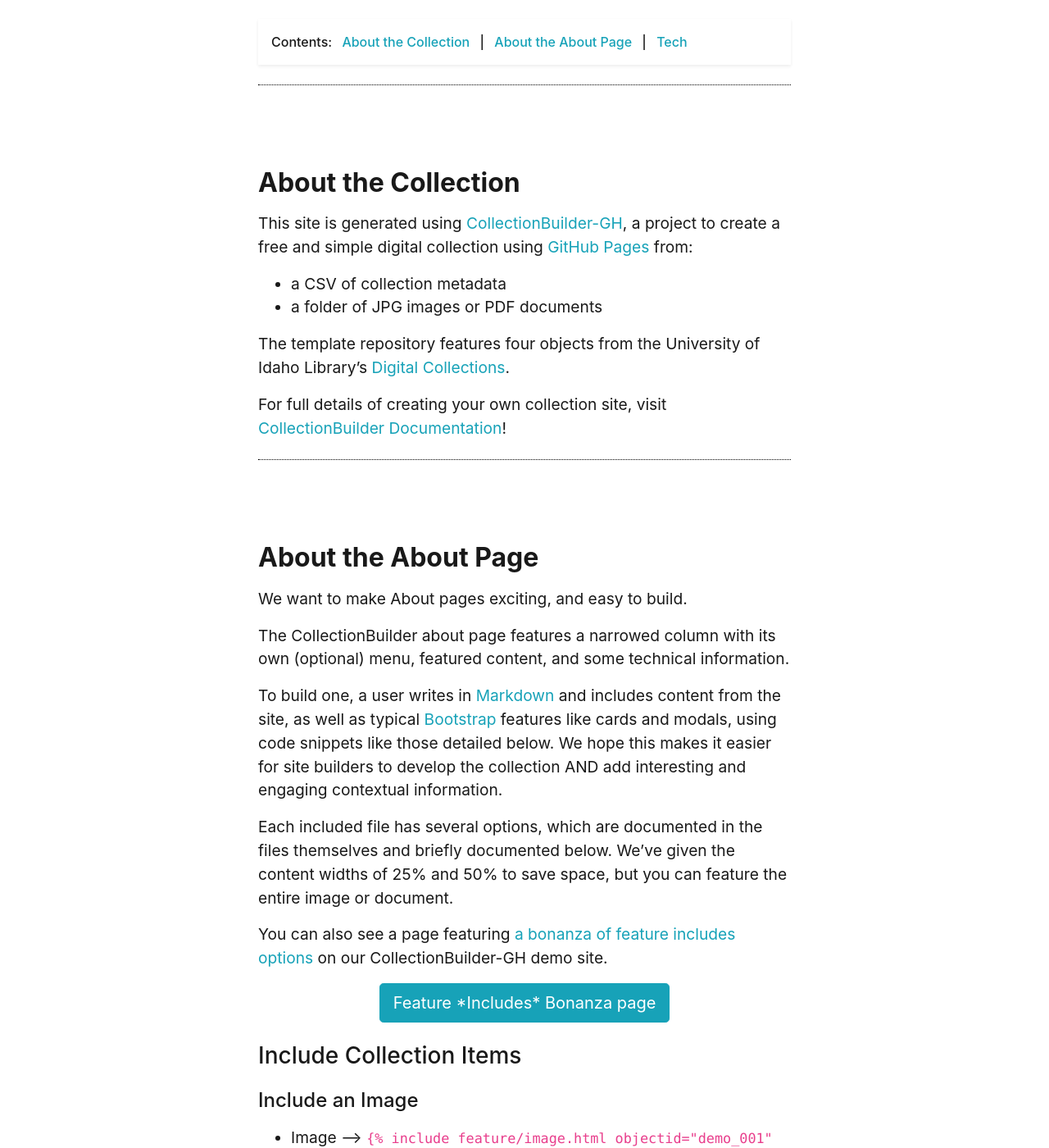
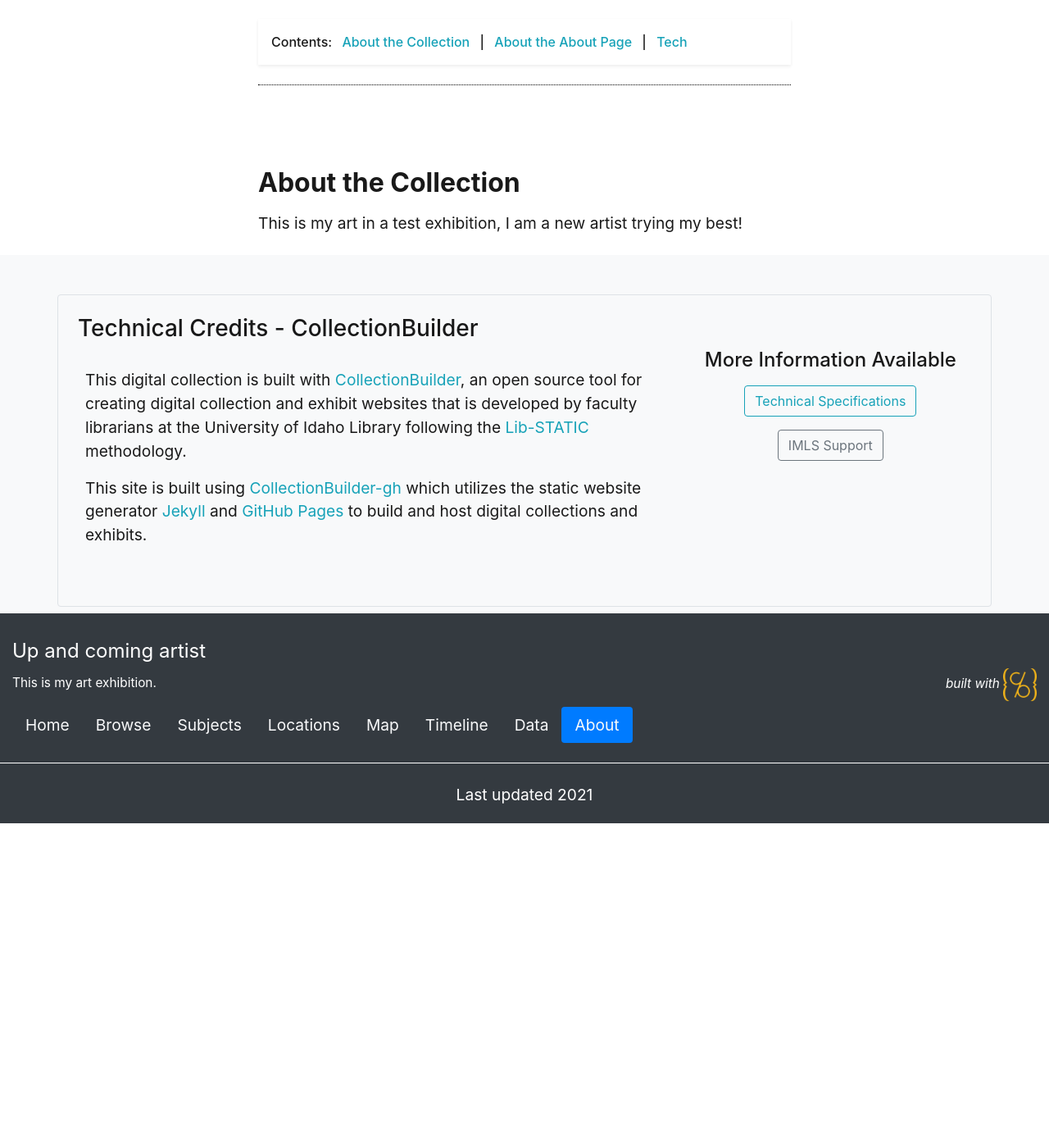
Before and after one commit to ellabelle/Up-and-coming-artist, a Jekyll site: the page built from pages/about.md, in a window 1280 px wide and 1400 px high, scrolled down 469 px. Shown: the whole window at 82% size. Built offline with Jekyll 4.4.1, drawn with Linux system fonts in a browser that asks for light colours; after the commit the page ends 1473 px from its top, so only the background shows below that; some of the changed text lies outside the part shown.

Commit message:
Update about.md

```diff
--- a/pages/about.md
+++ b/pages/about.md
@@ -14,14 +14,4 @@
 
 ## About the Collection
 
-This site is generated using [CollectionBuilder-GH](https://collectionbuilding.github.io/gh/), a project to create a free and simple digital collection using [GitHub Pages](https://pages.github.com/) from:
-
-- a CSV of collection metadata
-- a folder of JPG images or PDF documents
-
-The template repository features four objects from the University of Idaho Library's [Digital Collections](https://www.lib.uidaho.edu/digital).
-
-For full details of creating your own collection site, visit [CollectionBuilder Documentation](https://collectionbuilder.github.io/cb-docs/)!
-
-<!-- IMPORTANT!!! DELETE this comment and the include below when you are finished editing this page for your collection. The include below introduces about page features. They will show up on your collection's about page until you delete it.  -->
-{% include cb/about_the_about.md %}
+This is my art in a test exhibition, I am a new artist trying my best!
```
